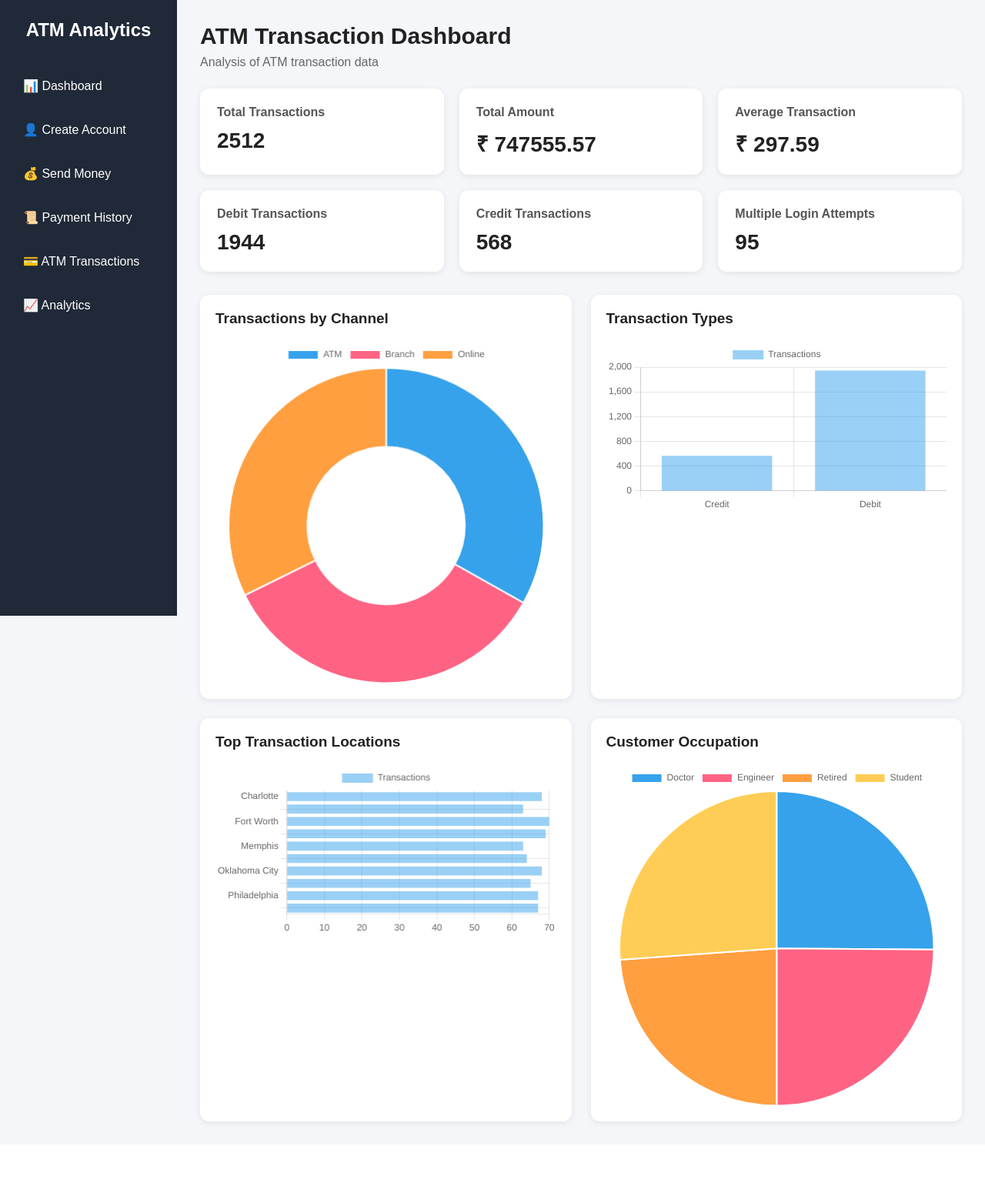
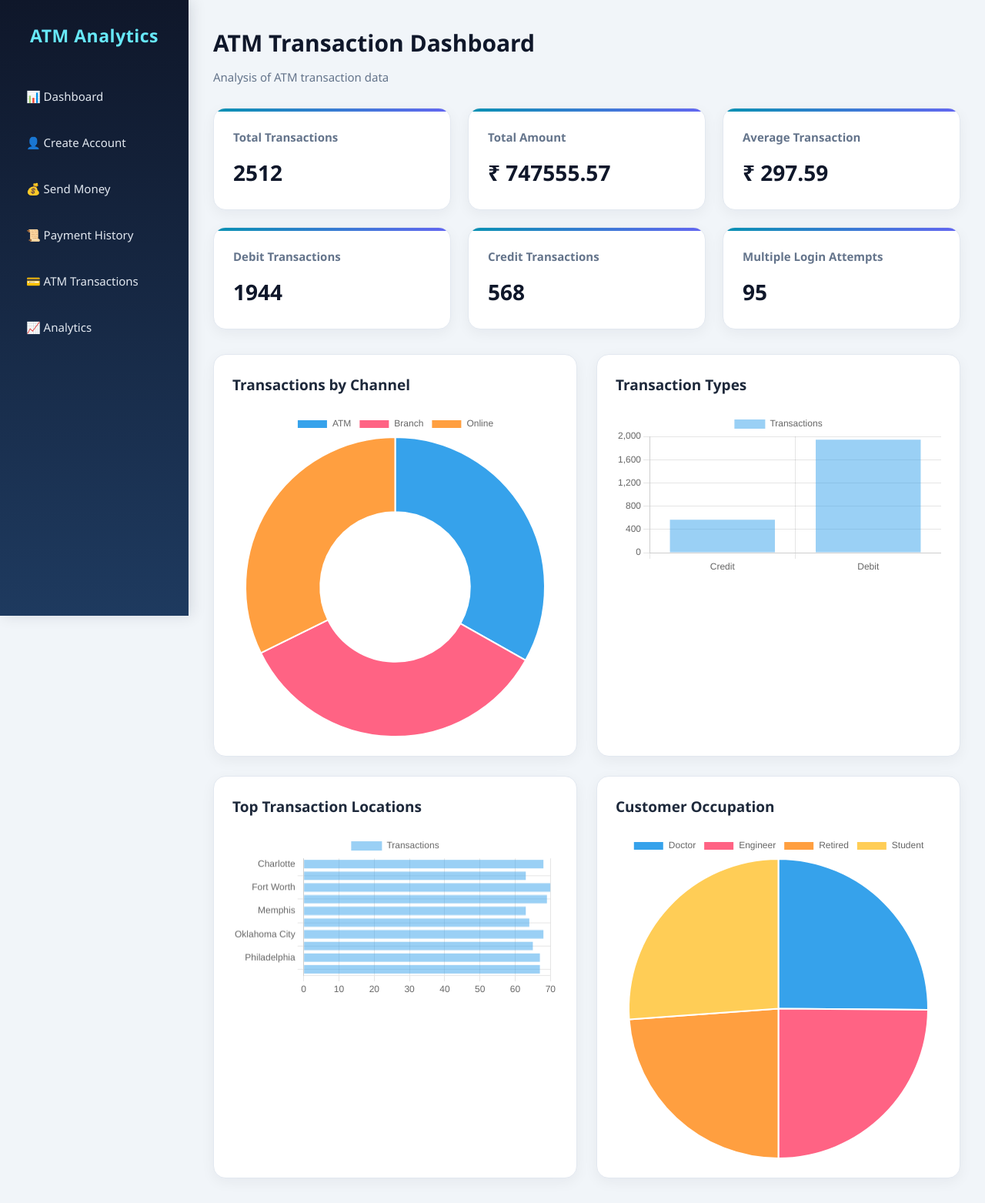
Before and after one commit to attedhanu/ATM-Transaction-Analysis, a Flask app: page / in a window 1280 px wide. Shown: the whole page at 77% size. Before the commit the page ends 1465 px from the top, so only its background shows below. Run offline with Flask 3, Linux system fonts and the light colour scheme.

Commit message:
Refactor CSS for improved layout and responsiveness
Updated styling for general layout, sidebar, main content, and responsive design.

```diff
--- a/static/style.css
+++ b/static/style.css
@@ -9,155 +10,360 @@
 }
 
 body {
-    font-family: Arial, sans-serif;
-    background: #f4f6f9;
-    color: #222;
+    font-family: "Segoe UI", Arial, sans-serif;
+    background: #f1f5f9;
+    color: #1e293b;
+    line-height: 1.6;
+    overflow-x: hidden;
+}
+
+/* Smooth page appearance */
+.main {
+    animation: fadeIn 0.6s ease;
+}
+
+@keyframes fadeIn {
+    from {
+        opacity: 0;
+        transform: translateY(10px);
+    }
+    to {
+        opacity: 1;
+        transform: translateY(0);
+    }
 }
 
 
-/* ================================
+/* ========================================
    SIDEBAR
-================================ */
+======================================== */
 
 .sidebar {
     position: fixed;
     left: 0;
     top: 0;
-
-    width: 230px;
+    width: 245px;
     height: 100vh;
-
-    background: #1f2937;
-
-    padding: 25px 15px;
+    overflow-y: auto;
+    background: linear-gradient(180deg, #0f172a, #1e3a5f);
+    padding: 28px 16px;
+    box-shadow: 4px 0 18px rgba(15, 23, 42, 0.12);
+    z-index: 1000;
 }
 
 .sidebar h2 {
-    color: white;
+    color: #67e8f9;
     text-align: center;
+    font-size: 23px;
     margin-bottom: 35px;
+    letter-spacing: 0.5px;
 }
 
 .sidebar a {
     display: block;
-
-    color: white;
+    color: #e2e8f0;
     text-decoration: none;
-
-    padding: 14px 15px;
+    padding: 13px 15px;
     margin-bottom: 10px;
-
-    border-radius: 8px;
+    border-radius: 10px;
+    font-size: 15px;
+    font-weight: 500;
+    transition: all 0.3s ease;
+    border-left: 3px solid transparent;
 }
 
 .sidebar a:hover {
-    background: #374151;
+    background: linear-gradient(90deg, #0891b2, #2563eb);
+    color: #ffffff;
+    border-left: 3px solid #67e8f9;
+    transform: translateX(5px);
+    box-shadow: 0 5px 15px rgba(8, 145, 178, 0.2);
 }
 
 
-/* ================================
+/* ========================================
    MAIN CONTENT
-================================ */
+======================================== */
 
 .main {
-    margin-left: 230px;
-
-    padding: 30px;
+    margin-left: 245px;
+    padding: 32px;
+    min-height: 100vh;
 }
 
 .main h1 {
     font-size: 30px;
+    font-weight: 700;
+    color: #0f172a;
     margin-bottom: 8px;
 }
 
 .subtitle {
-    color: #666;
-    margin-bottom: 25px;
+    color: #64748b;
+    font-size: 15px;
+    margin-bottom: 28px;
 }
 
 
-/* ================================
+/* ========================================
    SUMMARY CARDS
-================================ */
+======================================== */
 
 .cards {
     display: grid;
-
-    grid-template-columns:
-        repeat(3, 1fr);
-
-    gap: 20px;
-
-    margin-bottom: 30px;
+    grid-template-columns: repeat(3, minmax(0, 1fr));
+    gap: 22px;
+    margin-bottom: 32px;
 }
 
 .card {
-    background: white;
+    position: relative;
+    overflow: hidden;
+    background: #ffffff;
+    padding: 25px;
+    border-radius: 16px;
+    border: 1px solid #e2e8f0;
+    box-shadow: 0 5px 18px rgba(15, 23, 42, 0.05);
+    transition: transform 0.3s ease,
+                box-shadow 0.3s ease;
+}
 
-    padding: 22px;
+.card::before {
+    content: "";
+    position: absolute;
+    top: 0;
+    left: 0;
+    width: 100%;
+    height: 4px;
+    background: linear-gradient(90deg, #0891b2, #6366f1);
+}
 
-    border-radius: 12px;
-
-    box-shadow:
-        0 2px 8px rgba(0, 0, 0, 0.08);
+.card:hover {
+    transform: translateY(-6px);
+    box-shadow: 0 14px 28px rgba(15, 23, 42, 0.12);
 }
 
 .card h3 {
-    color: #555;
-
-    font-size: 16px;
-
+    color: #64748b;
+    font-size: 15px;
+    font-weight: 600;
     margin-bottom: 12px;
 }
 
 .card p {
+    color: #0f172a;
     font-size: 28px;
-
-    font-weight: bold;
+    font-weight: 750;
+    overflow-wrap: anywhere;
 }
 
 
-/* ================================
+/* ========================================
    CHARTS
-================================ */
+======================================== */
 
 .charts {
     display: grid;
-
-    grid-template-columns:
-        repeat(2, 1fr);
-
+    grid-template-columns: repeat(2, minmax(0, 1fr));
     gap: 25px;
+    align-items: stretch;
 }
 
 .chart-box {
-    background: white;
+    min-width: 0;
+    min-height: 350px;
+    background: #ffffff;
+    padding: 24px;
+    border-radius: 16px;
+    border: 1px solid #e2e8f0;
+    box-shadow: 0 5px 18px rgba(15, 23, 42, 0.05);
+    transition: box-shadow 0.3s ease,
+                transform 0.3s ease;
+}
 
-    padding: 20px;
-
-    border-radius: 12px;
-
-    box-shadow:
-        0 2px 8px rgba(0, 0, 0, 0.08);
-
-    min-height: 350px;
+.chart-box:hover {
+    box-shadow: 0 12px 25px rgba(15, 23, 42, 0.09);
+    transform: translateY(-3px);
 }
 
 .chart-box h2 {
+    color: #1e293b;
     font-size: 19px;
-
     margin-bottom: 20px;
 }
 
+.chart-box img,
+.chart-box canvas {
+    max-width: 100%;
+}
 
-/* ================================
-   RESPONSIVE
-================================ */
 
-@media (max-width: 900px) {
+/* ========================================
+   BUTTONS
+======================================== */
+
+button,
+input[type="submit"],
+.btn,
+.button {
+    display: inline-block;
+    background: linear-gradient(135deg, #0891b2, #2563eb);
+    color: #ffffff;
+    border: none;
+    padding: 12px 23px;
+    border-radius: 9px;
+    font-family: inherit;
+    font-size: 15px;
+    font-weight: 600;
+    text-align: center;
+    text-decoration: none;
+    cursor: pointer;
+    box-shadow: 0 4px 10px rgba(37, 99, 235, 0.15);
+    transition: all 0.25s ease;
+}
+
+button:hover,
+input[type="submit"]:hover,
+.btn:hover,
+.button:hover {
+    background: linear-gradient(135deg, #0e7490, #1d4ed8);
+    box-shadow: 0 7px 18px rgba(37, 99, 235, 0.3);
+    transform: translateY(-2px);
+}
+
+button:active,
+input[type="submit"]:active,
+.btn:active,
+.button:active {
+    transform: scale(0.97);
+}
+
+
+/* ========================================
+   FORMS AND INPUTS
+======================================== */
+
+input,
+select,
+textarea {
+    max-width: 100%;
+    font-family: inherit;
+    font-size: 15px;
+}
+
+input:not([type="submit"]):not([type="checkbox"]):not([type="radio"]),
+select,
+textarea {
+    padding: 12px 14px;
+    border: 1px solid #cbd5e1;
+    border-radius: 9px;
+    background: #ffffff;
+    color: #1e293b;
+    outline: none;
+    transition: border-color 0.2s ease,
+                box-shadow 0.2s ease;
+}
+
+input:focus,
+select:focus,
+textarea:focus {
+    border-color: #0891b2;
+    box-shadow: 0 0 0 3px rgba(8, 145, 178, 0.13);
+}
+
+label {
+    color: #334155;
+    font-weight: 600;
+}
+
+
+/* ========================================
+   TABLES
+======================================== */
+
+table {
+    width: 100%;
+    border-collapse: collapse;
+    background: #ffffff;
+    border-radius: 12px;
+    overflow: hidden;
+    box-shadow: 0 4px 15px rgba(15, 23, 42, 0.05);
+}
+
+th {
+    background: #16324f;
+    color: #ffffff;
+    padding: 15px;
+    text-align: left;
+    font-size: 14px;
+    white-space: nowrap;
+}
+
+td {
+    padding: 13px 15px;
+    border-bottom: 1px solid #e2e8f0;
+    color: #334155;
+    font-size: 14px;
+}
+
+tbody tr {
+    transition: background 0.2s ease;
+}
+
+tbody tr:hover {
+    background: #ecfeff;
+}
+
+tbody tr:last-child td {
+    border-bottom: none;
+}
+
+
+/* ========================================
+   LINKS
+======================================== */
+
+a {
+    transition: color 0.2s ease;
+}
+
+.main a:not(.button):not(.btn) {
+    color: #087eaa;
+}
+
+.main a:not(.button):not(.btn):hover {
+    color: #1d4ed8;
+}
+
+
+/* ========================================
+   SEARCH
+======================================== */
+
+input[type="search"] {
+    padding: 12px 15px;
+    border: 1px solid #cbd5e1;
+    border-radius: 9px;
+    background: #ffffff;
+}
+
+input[type="search"]:focus {
+    border-color: #0891b2;
+    box-shadow: 0 0 0 3px rgba(8, 145, 178, 0.13);
+}
+
+
+/* ========================================
+   RESPONSIVE DESIGN
+======================================== */
+
+@media (max-width: 1100px) {
+    .main {
+        padding: 24px;
+    }
 
     .cards {
-        grid-template-columns: 1fr 1fr;
+        grid-template-columns: repeat(2, minmax(0, 1fr));
     }
 
     .charts {
```
Also changed, not shown: other parts of static/style.css (+60 -8 lines).
